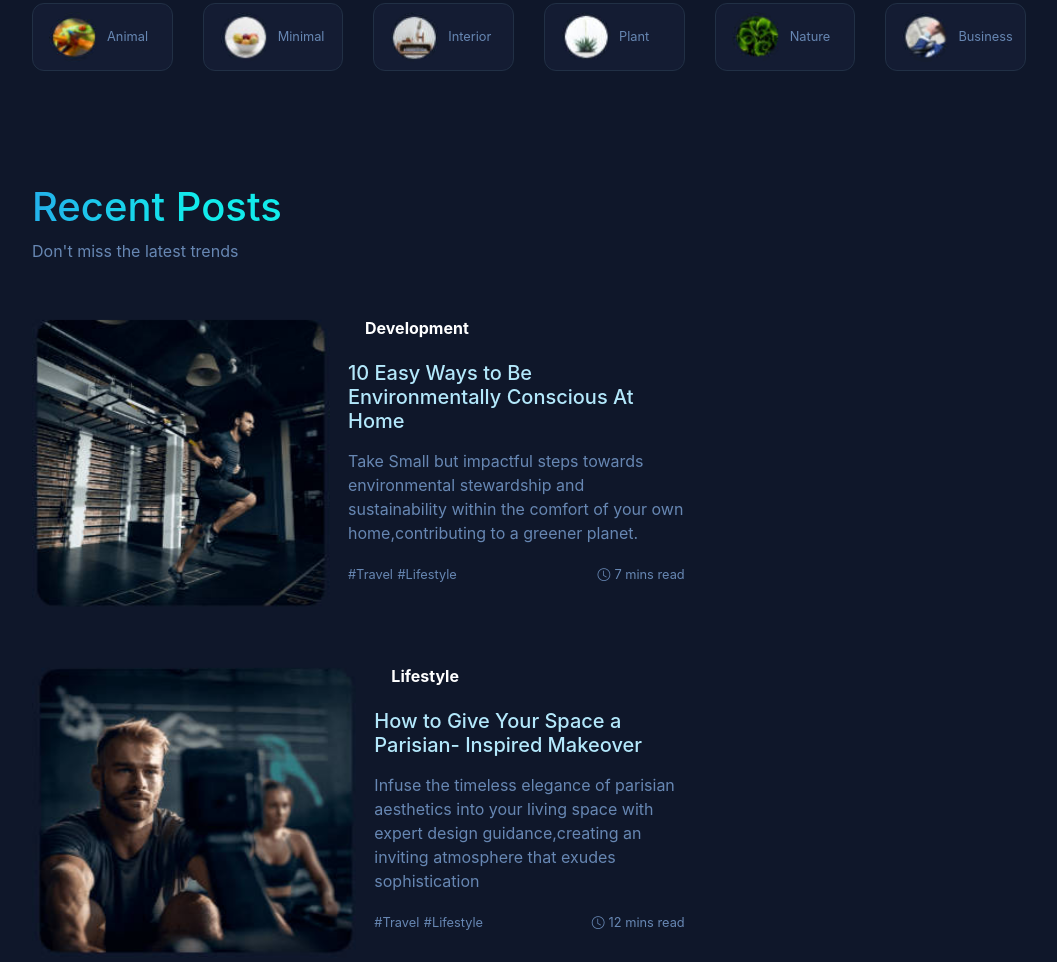
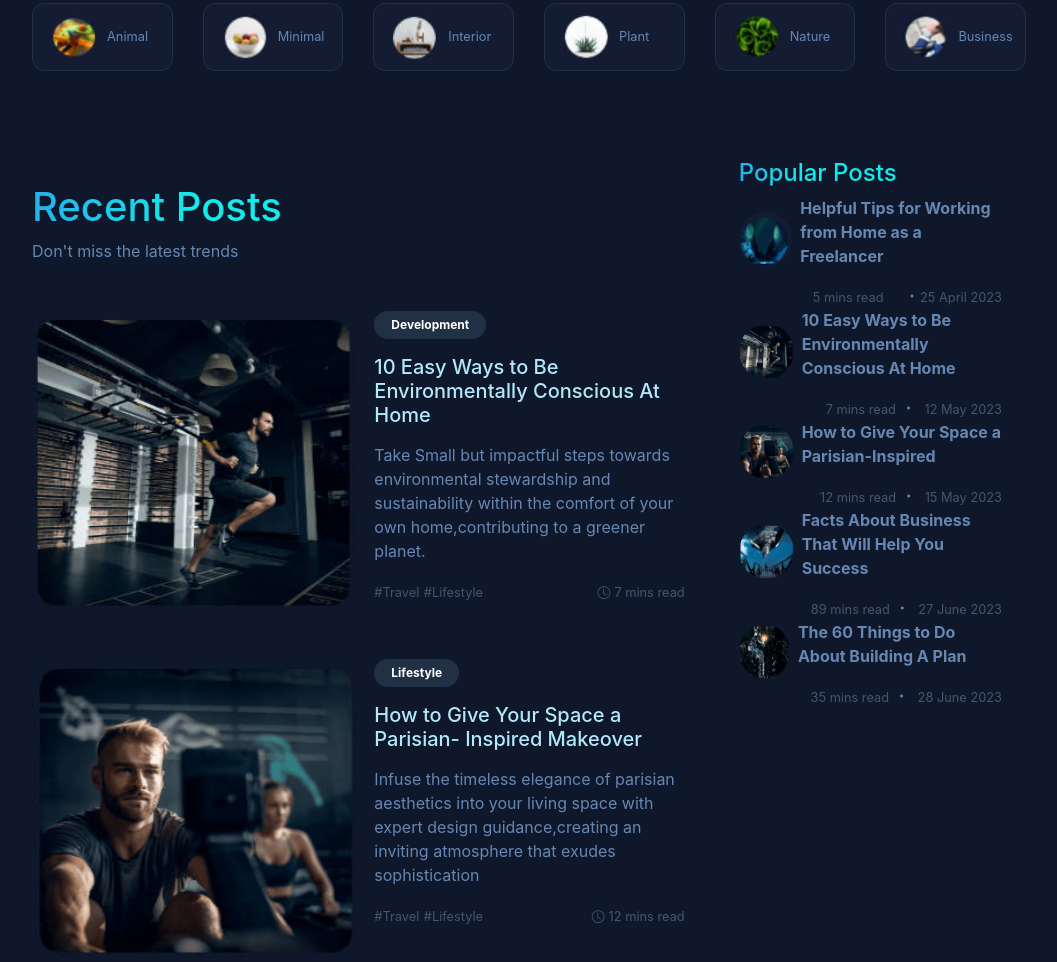
Before and after one commit to Fr-heidarian/Landing_Page__4, a plain HTML site: page index.html in a window 1280 px wide. Shown: the part 2659-3621 px from the top of the page, without its empty margins (111-1168 px from the left). Drawn offline with nearby package versions, Linux system fonts and the light colour scheme.

Commit message:
add recent-posts section | right-part to project

```diff
--- a/assets/scss/style.scss
+++ b/assets/scss/style.scss
@@ -210,3 +210,28 @@ body {
     @include color-panel($card-bg-color, $card-border-color);
   }
 }
+.recent-post-section{
+   img {
+    border-radius: 10px;
+  }
+  p {
+    color: $text-color-primary;
+  }
+  small {
+    color: $text-color-secondary;
+  }
+  h4 {
+    background: linear-gradient(to right, #23b1eb 0%, #12ebeb 25%);
+    background-clip: text;
+    -webkit-background-clip: text;
+    -webkit-text-fill-color: transparent;
+  }
+  .media {
+    .media-body {
+      a {
+        background-color: $text-color-input;
+        font-size: 0.75em !important;
+      }
+    }
+  }
+}
--- a/index.html
+++ b/index.html
@@ -484,7 +484,7 @@
                     </div>
                     <!-- Media Class -->
                     <div class="media my-5">
-                        <img src="assets/images/recent-post-1.jpg" class="media-object mr-3 " width="300px"
+                        <img src="assets/images/recent-post-1.jpg" class="media-object mr-3 w-50" width="300px"
                             height="300px">
                         <div class="media-body">
                             <a href="" class="btn px-3 py-1 text-white font-weight-bold  rounded-pill">Development</a>
@@ -583,10 +583,84 @@
                         </div>
                     </div>
                 </div>
-                <div class="col-md-4"></div>
+                <!-- Right Part Popular Posts Title -->
+                <div class="col-md-4">
+                    <div class="popular-post-col p-4">
+                        <div class="section-title">
+                            <h4>Popular Posts</h4>
+                        </div>
+                        <div class="d-flex flex-column">
+                            <div class="d-flex align-items-center justify-content-center ">
+                                <img src="assets/images/popular-post-1.jpg" width="55px" height="55px"
+                                    class="rounded-circle mr-2" alt="">
+                                <p class="font-weight-bold">Helpful Tips for Working from Home as a
+                                    Freelancer</p>
+                            </div>
+                            <div class="d-flex justify-content-end">
+                                <div class="line">
+                                    <small class="mr-3">5 mins read</small>
+                                    <i class="bi bi-dot"></i><small>25 April 2023</small>
+                                </div>
+                            </div>
+                        </div>
+                        <div class="d-flex flex-column">
+                            <div class="d-flex align-items-center justify-content-center">
+                                <img src="assets/images/recent-post-1.jpg" width="55px" height="55px"
+                                    class="rounded-circle mr-2" alt="">
+                                <p class="font-weight-bold">10 Easy Ways to Be Environmentally Conscious At
+                                    Home</p>
+                            </div>
+                            <div class="d-flex justify-content-end ">
+                                <div class="line">
+                                    <small>7 mins read</small>
+                                    <i class="bi bi-dot"></i><small class="ml-2">12 May 2023</small>
+                                </div>
+                            </div>
+                        </div>
+                        <div class="d-flex flex-column">
+                            <div class="d-flex align-items-center justify-conent-center">
+                                <img src="assets/images/recent-post-2.jpg" width="55px" height="55px"
+                                    class="rounded-circle mr-2" alt="">
+                                <p class="font-weight-bold">How to Give Your Space a Parisian-Inspired</p>
+                            </div>
+                            <div class="d-flex justify-content-end">
+                                <div class="line">
+                                    <small>12 mins read</small>
+                                    <i class="bi bi-dot"></i><small class="ml-2">15 May 2023</small>
+                                </div>
+                            </div>
+                        </div>
+                        <div class="d-flex flex-column">
+                            <div class="d-flex align-items-center justify-conent-center">
+                                <img src="assets/images/recent-post-3.jpg" width="55px" height="55px"
+                                    class="rounded-circle mr-2" alt="">
+                                <p class="font-weight-bold">Facts About Business That Will Help You Success</p>
+                            </div>
+                            <div class="d-flex justify-content-end">
+                                <div class="line">
+                                    <small>89 mins read</small>
+                                    <i class="bi bi-dot"></i><small class="ml-2">27 June 2023</small>
+                                </div>
+                            </div>
+                        </div>
+                        <div class="d-flex flex-column">
+                            <div class="d-flex  align-items-center justify-content-center">
+                                <img src="assets/images/recent-post-4.jpg" width="55px" height="55px"
+                                    class="rounded-circle mr-2" alt="">
+                                <p class="font-weight-bold">The 60 Things to Do About Building A Plan</p>
+                            </div>
+                            <div class="d-flex justify-content-end">
+                                <div>
+                                    <small>35 mins read</small>
+                                    <i class="bi bi-dot"></i><small class="ml-2">28 June 2023</small>
+                                </div>
+                            </div>
+                        </div>
+                    </div>
+                </div>
             </div>
         </div>
-    </section>
+    </section>s
     <!-- Recent Posts End -->
 
 
```
Also changed, not shown: assets/css/style.css, assets/css/style.min.css, assets/images/genz1.jpg (added), assets/images/genz2.jpg (added), assets/images/genz3.jpg (added), assets/images/genz4.jpg (added), assets/images/genz5.jpg (added), assets/images/genz6.jpg (added), assets/images/genz7.jpg (added), assets/images/genz8.jpg (added), assets/images/genz9.jpg (added), assets/images/last-comment-2.jpg (added), assets/images/last-comment1.jpg (added), assets/images/last-comment3.jpg (added), 1 more files.
